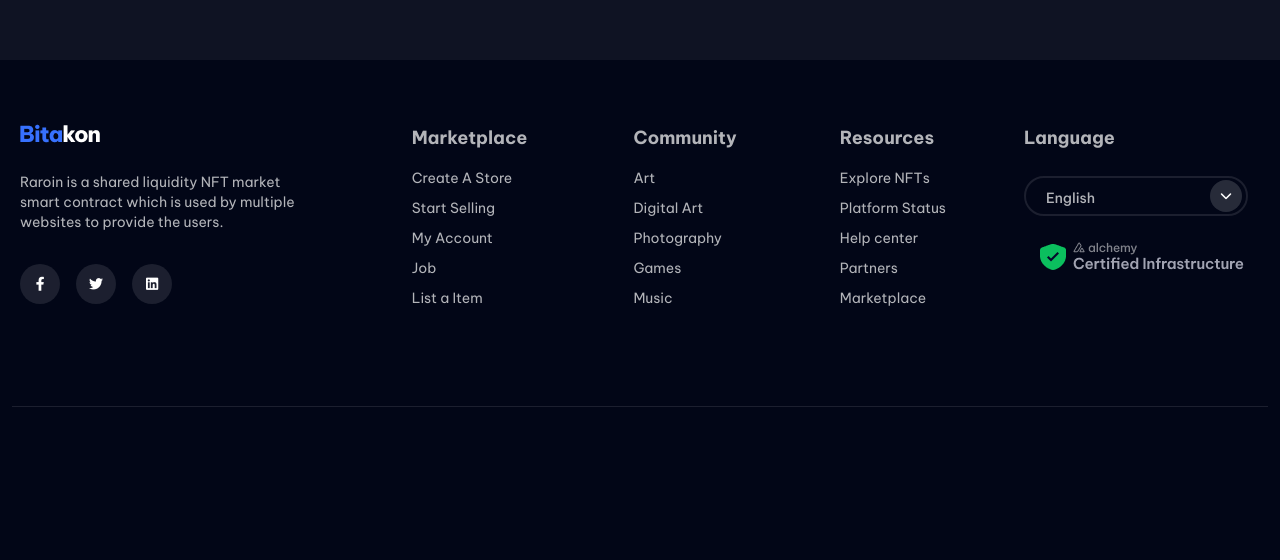
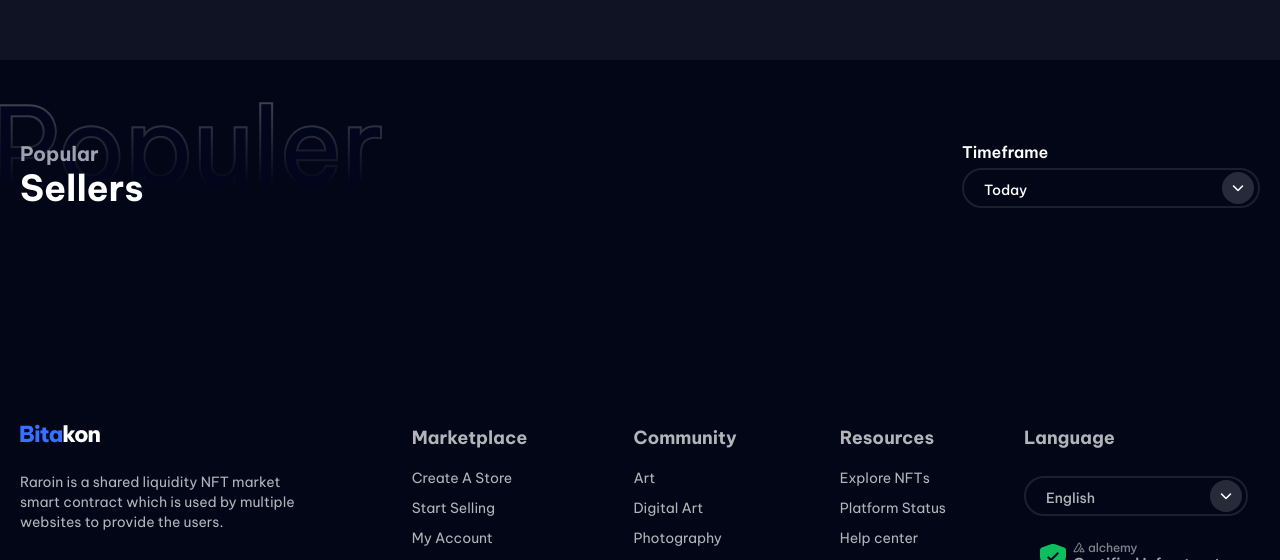
Before and after one commit to mamorshedalam/bitakon, a website: page index.html in a window 1280 px wide. Shown: the part 777-1337 px from the top of the page. Before the commit the page ends 1184 px from the top, so only its background shows below. Drawn offline with nearby package versions, Linux system fonts and the light colour scheme.

Commit message:
header completed

```diff
--- a/index.html
+++ b/index.html
@@ -26,7 +26,7 @@
 <body x-data="{sidebar : false}">
 
      <!-- SIDEBAR -->
-     <aside :class="sidebar ? 'left-0':'left-full'" class="fixed top-0 w-full h-full overflow-x-hidden overflow-y-auto sl-animation z-[999]">
+     <aside x-cloak :class="sidebar ? 'left-0':'left-full'" class="fixed top-0 w-full h-full overflow-x-hidden overflow-y-auto sl-animation z-[999]">
           <div :class="sidebar ? 'block':'hidden'" @click="sidebar = !sidebar" class="absolute inset-0 h-full w-full bg-black/25 -z-10"></div>
           <div class="relative max-w-[450px] w-full h-full overflow-y-auto ml-auto sm:p-12 p-5 bg-slate-900 rounded-md z-10">
                <div class="flex flex-items-center justify-between border-b border-neutral-200 pb-5 mb-10">
@@ -470,12 +470,59 @@
                                    </div>
                               </div>
                          </div>
-                         <button class="indexHeroSlider-next absolute block top-1/2 -translate-y-1/2 right-0 w-12 h-12 leading-10 text-center bg-purple-500 rounded-full border-2 border-slate-950 z-50"><i class="fa-solid fa-chevron-right"></i></button>
-                         <button class="indexHeroSlider-prev absolute block top-1/2 -translate-y-1/2 left-0 w-12 h-12 leading-10 text-center bg-purple-500 rounded-full border-2 border-slate-950 z-50"><i class="fa-solid fa-chevron-left"></i></button>
+                         <button
+                              class="indexHeroSlider-next absolute block top-1/2 -translate-y-1/2 right-0 w-12 h-12 leading-10 text-center bg-purple-500 rounded-full border-2 border-slate-950 z-50"><i
+                                   class="fa-solid fa-chevron-right"></i></button>
+                         <button
+                              class="indexHeroSlider-prev absolute block top-1/2 -translate-y-1/2 left-0 w-12 h-12 leading-10 text-center bg-purple-500 rounded-full border-2 border-slate-950 z-50"><i
+                                   class="fa-solid fa-chevron-left"></i></button>
                     </div>
                </div>
           </section>
           <!-- HERO -->
+
+          <!-- SELLERS -->
+          <section class="pt-20 pb-28">
+               <div class="sl-container">
+                    <div class="flex flex-wrap">
+                         <div class="lg:w-3/4 sm:w-7/12 w-full sm:px-2 mb-10">
+                              <h3 class="sl-title-shadow md:top-5 top-9 sm:-left-2 -left-1 leading-tight md:text-[105px] sm:text-[80px] text-[50px]">Populer</h3>
+                              <span class="text-xl font-bold text-gray-400">Popular</span>
+                              <h2 class="text-4xl font-bold">Sellers</h2>
+                         </div>
+                         <div class="lg:w-1/4 sm:w-5/12 w-full sm:px-2">
+                              <div class="group relative w-full" x-data="{active: false, checked: 'Today',}">
+                                   <h4 class="text-base font-semibold mb-1">Timeframe</h4>
+                                   <button @click="active = !active" class="relative w-full h-10 leading-10 border-2 border-white/10 rounded-full pl-5 text-left font-medium">
+                                        <span x-text="checked"></span>
+                                        <span :class="active ?'rotate-180':'rotate-0'"
+                                             class="absolute top-1/2 -translate-y-1/2 right-1 w-8 h-8 leading-8 rounded-full bg-white/15 text-white text-center text-xs group-hover:bg-purple-500"><i
+                                                  class="fa-solid fa-chevron-down"></i></span>
+                                   </button>
+                                   <ul :class="active ? 'opacity-100 visible h-fit scale-100':'opacity-0 invisible h-0 scale-75'"
+                                        class="absolute top-full left-0 w-full p-2.5 bg-slate-900 border border-white/10 rounded-md z-50">
+                                        <li><button @click="active = !active; checked = 'Today'" class="relative w-full py-2 px-3 text-left rounded-md hover:text-purple-500 hover:bg-slate-800">
+                                                  <span>Today</span>
+                                                  <span :class="checked == 'Today' ? 'block':'hidden'" class="absolute top-1/2 -translate-y-1/2 right-3 text-purple-500"><i
+                                                            class="fa-solid fa-check"></i></span>
+                                             </button></li>
+                                        <li><button @click="active = !active; checked = 'Tommorow'" class="relative w-full py-2 px-3 text-left rounded-md hover:text-purple-500 hover:bg-slate-800">
+                                                  <span>Tommorow</span>
+                                                  <span :class="checked == 'Tommorow' ? 'block':'hidden'" class="absolute top-1/2 -translate-y-1/2 right-3 text-purple-500"><i
+                                                            class="fa-solid fa-check"></i></span>
+                                             </button></li>
+                                        <li><button @click="active = !active; checked = 'Yesterday'" class="relative w-full py-2 px-3 text-left rounded-md hover:text-purple-500 hover:bg-slate-800">
+                                                  <span>Day before yesterday</span>
+                                                  <span :class="checked == 'Yesterday' ? 'block':'hidden'" class="absolute top-1/2 -translate-y-1/2 right-3 text-purple-500"><i
+                                                            class="fa-solid fa-check"></i></span>
+                                             </button></li>
+                                   </ul>
+                              </div>
+                         </div>
+                    </div>
+               </div>
+          </section>
+          <!-- SELLERS -->
      </main>
      <!-- MAIN -->
 
--- a/src/input.css
+++ b/src/input.css
@@ -77,4 +77,17 @@
     opacity: 1;
     transform: perspective(300px) rotateX(0deg);
   }
+  .sl-title-shadow{
+    -webkit-text-fill-color: #05092B;
+    background: linear-gradient(360deg, rgba(255, 255, 255, 0) 20%, #fff 100%, rgba(255, 255, 255, 0) 100%);
+    background: -webkit-linear-gradient(360deg, rgba(255, 255, 255, 0) 20%, #fff 100%, rgba(255, 255, 255, 0) 100%);
+    background: -moz-linear-gradient(360deg, rgba(255, 255, 255, 0) 20%, #fff 100%, rgba(255, 255, 255, 0) 100%);
+    background: -ms-linear-gradient(360deg, rgba(255, 255, 255, 0) 20%, #fff 100%, rgba(255, 255, 255, 0) 100%);
+    -webkit-background-clip: text;
+    -webkit-text-stroke: 4px transparent;
+    color: #232d2d;
+    opacity: 0.3;
+    position: absolute;
+    z-index: -1;
+  }
 }
```
Also changed, not shown: assets/css/output.css.
